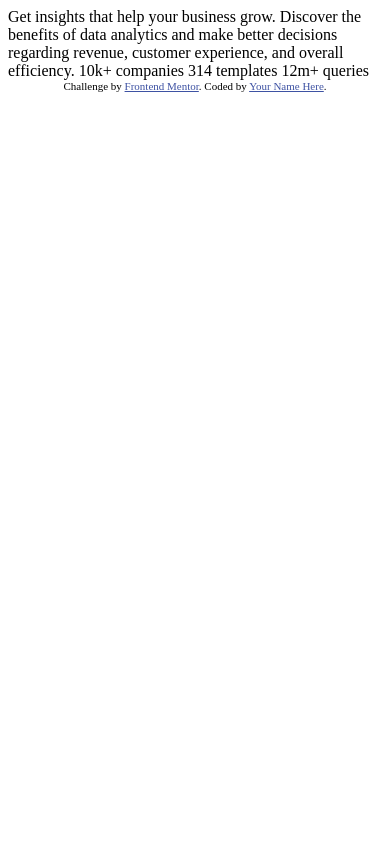
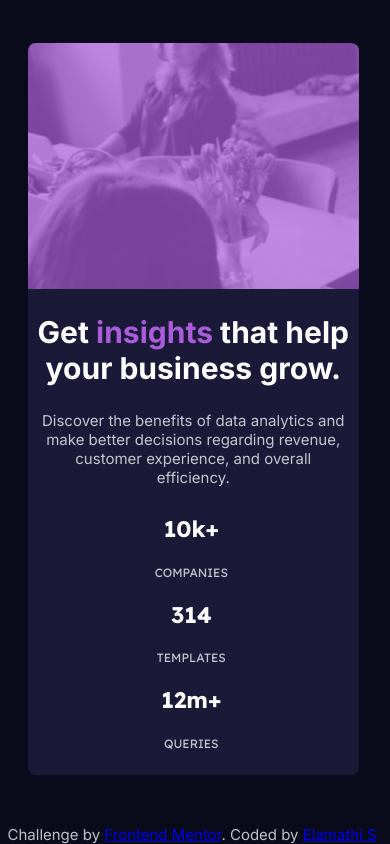
Before and after one commit to elams18/frontendmentor, a plain HTML site: page stats-preview-card-component-main/index.html in a window 390 px wide. Drawn offline with Linux system fonts and the light colour scheme.

Commit message:
changes to css and added media query

```diff
--- a/stats-preview-card-component-main/index.html
+++ b/stats-preview-card-component-main/index.html
@@ -5,29 +5,38 @@
   <meta name="viewport" content="width=device-width, initial-scale=1.0"> <!-- displays site properly based on user's device -->
 
   <link rel="icon" type="image/png" sizes="32x32" href="./images/favicon-32x32.png">
-
+  <link rel="stylesheet" href="styles.css">
   <title>Frontend Mentor | Stats preview card component</title>
 
-  <!-- Feel free to remove these styles or customise in your own stylesheet 👍 -->
-  <style>
-    .attribution { font-size: 11px; text-align: center; }
-    .attribution a { color: hsl(228, 45%, 44%); }
-  </style>
 </head>
 <body>
 
-  Get insights that help your business grow.
-
-  Discover the benefits of data analytics and make better decisions regarding revenue, customer
-  experience, and overall efficiency.
-
-  10k+ companies
-  314 templates
-  12m+ queries
-
-  <div class="attribution">
-    Challenge by <a href="https://www.frontendmentor.io?ref=challenge" target="_blank">Frontend Mentor</a>.
-    Coded by <a href="#">Your Name Here</a>.
-  </div>
+  <section class="container">
+    <header id="image">
+      <div class="display-overlay">
+      </div>
+    </header>
+    <main class="flex">
+      <div class="heading"><h1>Get <span class="purple">insights</span> that help your business grow.</h1></div>
+      <div class="para">
+        Discover the benefits of data analytics and make better decisions regarding revenue, customer
+        experience, and overall efficiency.
+      </div>
+      <div class="stats">
+        <div class="stat-val">
+          <h2 class="stat-number">10k+</h2> <span class="capital"> companies </span>
+        </div>
+        <div class="stat-val">
+          <h2 class="stat-number">314 </h2> <span class="capital"> templates </span>
+        </div>
+        <div class="stat-val">
+          <h2 class="stat-number">12m+</h2> <span class="capital"> queries </span>
+        </div>
+      </div>
+    </main>
+  </section>
+  <footer>
+    Challenge by <a href="https://www.frontendmentor.io/challenges" target="_blank">Frontend Mentor</a>. Coded by <a href="https://github.com/elams18" target="_blank">Elamathi S</a>
+  </footer>
 </body>
 </html>
--- /dev/null
+++ b/stats-preview-card-component-main/styles.css
@@ -0,0 +1,180 @@
+@import url('https://fonts.googleapis.com/css2?family=Inter:wght@400;700&family=Lexend+Deca:wght@400;700&display=swap');
+
+:root{
+    --very-dark-blue: rgba(9, 11, 26, 1);
+    --dark-desaturated-blue: rgba(27, 25, 56, 1);
+    --soft-violet: hsl(277, 64%, 61%);
+    --white: rgb(255, 255, 255);
+    --main-para: rgba(255, 255, 255, 0.75);
+    --stat-heading: rgba(255, 255, 255, 0.6);
+}
+
+body{
+    background-color: var(--very-dark-blue);
+    color: var(--main-para);
+    font-size: 15px;
+    font-family: Inter, serif;
+    font-weight: 400;
+    height: 95vh;
+    width: 95vw;
+    display: flex;
+    justify-content: center;
+    align-items: center;
+}
+
+#image{
+    background: url(./images/image-header-desktop.jpg);
+    height: inherit;
+    width: 100%;
+    overflow: hidden;
+    color: #FFFFFF;
+    border-top-right-radius: 0.5em;
+    border-bottom-right-radius: 0.5em;
+ }
+
+.display-overlay{
+    background: rgba(170,92,219,0.70);
+    border-top-right-radius: 0.5em;
+    border-bottom-right-radius: 0.5em;
+    height: 100%;
+    z-index: 2;
+}
+
+.flex{
+    display: flex;
+    flex-direction: column;
+    justify-content: space-between;
+    padding: 8vh;
+}
+
+.container{
+    display: flex;
+    flex-direction: row-reverse;
+    width: 75vw;
+    height: 55vh;
+    border-radius: 0.5em;
+    text-align: left;
+    justify-content: center;
+    background-color: var(--dark-desaturated-blue);
+}
+
+.stats{
+    display: flex;
+    justify-content: space-between;
+    width: 90%;
+    margin-right: 1vw;
+}
+
+h1{
+    font-size: 2em;
+}
+
+h1,
+h2{
+    color: var(--white);
+    font-weight: 700;
+}
+p{
+    font-weight: 2em;
+    line-height: 2.5em;
+}
+.stats,
+.para,
+.heading{
+    flex: 1;
+
+}
+
+div#image.flex-box{
+    flex: 1;
+}
+
+.purple{
+    color: var(--soft-violet);
+}
+
+.stats{
+    font-family: 'lexend deca', serif;
+    color: var(--main-para);
+}
+
+.para{
+    color: var(--main-para);
+    font-weight: 400;
+}
+
+.capital{
+    text-transform: uppercase;
+}
+
+.stat-val > span{
+    color: var(--main-para);
+    font-size: 12px;
+}
+
+footer{
+    position: absolute;
+    right: 0;
+    left: 0;
+    bottom: 0;
+    margin: auto;
+    width: 25em;
+}
+
+@media screen and (max-width: 500px) {
+    .container{
+        display: flex;
+        flex-direction: column;
+        justify-content: center;
+        width: 85vw;
+        height: 85vh;
+        align-items: center;
+        text-align: center;
+        padding: none;
+        padding-bottom: 1em;
+    }
+    .flex{
+        padding: 0vh;
+        justify-content: center;
+    }
+    #image{
+        background: url(./images/image-header-mobile.jpg) 0 0 no-repeat fixed;
+        height: 50vh;
+        width: 100%;
+        overflow: hidden;
+        color: #FFFFFF;
+        border-top-left-radius: 0.5em;
+        border-top-right-radius: 0.5em;
+        border-bottom-right-radius: 0em;
+        border-bottom-left-radius: 0em;
+     }
+
+    .display-overlay {
+        background: rgba(170,92,219,0.70);
+        overflow: hidden;
+        border-top-left-radius: 0.5em;
+        border-top-right-radius: 0.5em;
+        border-bottom-right-radius: 0em;
+        border-bottom-left-radius: 0em;
+        height: 100%;
+        z-index: 2;
+    }
+
+    .stats{
+        flex-direction: column;
+        height: 70%;
+        width: inherit;
+        padding: 1vh;
+    }
+    .para
+    {
+        padding-left: 3.5vw;
+        padding-right: 3.5vw;
+    }
+
+    h1{
+        padding-left: 1vw;
+        padding-right: 1vw;
+    }
+
+}
```
Also changed, not shown: 1 other file.
